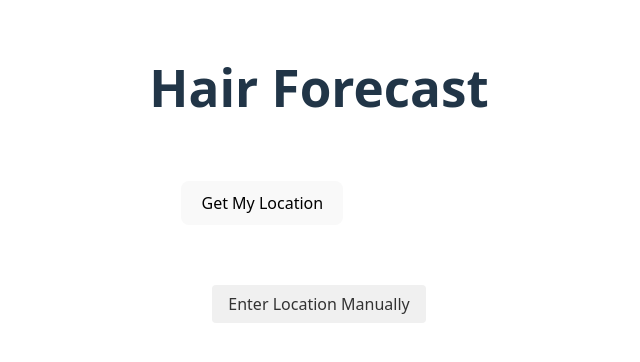
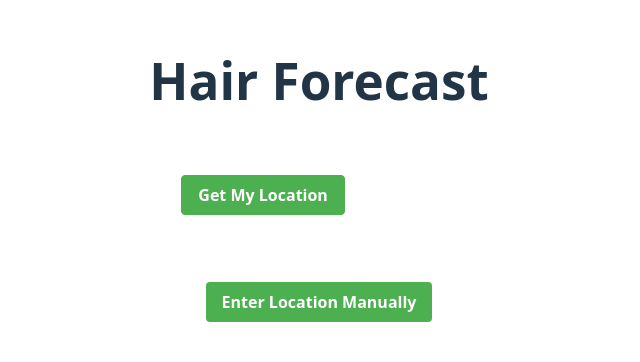
Before and after one commit to Skyfarer/hairforecast, a React (Vite) app: page / in a window 1280 px wide. Shown: the part 220-582 px from the top of the page, without its empty margins (321-961 px from the left). Built offline with nearby package versions, Linux system fonts and the light colour scheme.

Commit message:
style: Standardize location button styles with green theme

```diff
--- a/src/components/LocationFinder.jsx
+++ b/src/components/LocationFinder.jsx
@@ -8,7 +8,20 @@ const LocationFinder = ({
   return (
     <div className="card">
       <div style={{ display: 'flex', gap: '10px', flexWrap: 'wrap', marginBottom: '15px' }}>
-        <button onClick={getLocation} disabled={loading}>
+        <button
+          onClick={getLocation}
+          disabled={loading}
+          style={{
+            padding: '8px 16px',
+            backgroundColor: '#4CAF50',
+            color: 'white',
+            border: '1px solid #4CAF50',
+            borderRadius: '4px',
+            cursor: loading ? 'not-allowed' : 'pointer',
+            fontSize: '1em',
+            fontWeight: 'bold'
+          }}
+        >
           {loading ? 'Getting location...' : 'Get My Location'}
         </button>
       </div>
--- a/src/pages/HomePage.jsx
+++ b/src/pages/HomePage.jsx
@@ -102,10 +102,12 @@ function HomePage() {
       <div style={{ margin: '20px 0' }}>
         <Link to="/manual-location" style={{
           padding: '8px 16px',
-          backgroundColor: '#f0f0f0',
+          backgroundColor: '#4CAF50',
+          color: 'white',
           borderRadius: '4px',
           textDecoration: 'none',
-          color: '#333'
+          fontWeight: 'bold',
+          display: 'inline-block'
         }}>
           Enter Location Manually
         </Link>
--- a/src/pages/ManualLocationPage.jsx
+++ b/src/pages/ManualLocationPage.jsx
@@ -87,10 +87,12 @@ function ManualLocationPage() {
       <div style={{ margin: '20px 0' }}>
         <Link to="/" style={{
           padding: '8px 16px',
-          backgroundColor: '#f0f0f0',
+          backgroundColor: '#4CAF50',
+          color: 'white',
           borderRadius: '4px',
           textDecoration: 'none',
-          color: '#333'
+          fontWeight: 'bold',
+          display: 'inline-block'
         }}>
           Back to Home
         </Link>
```
